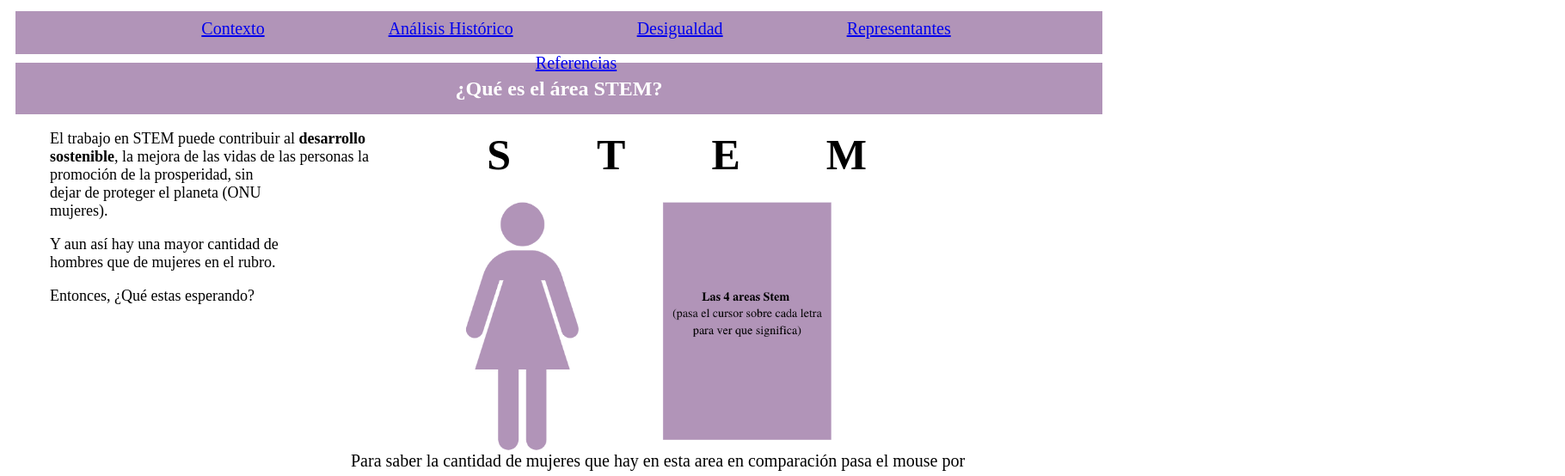
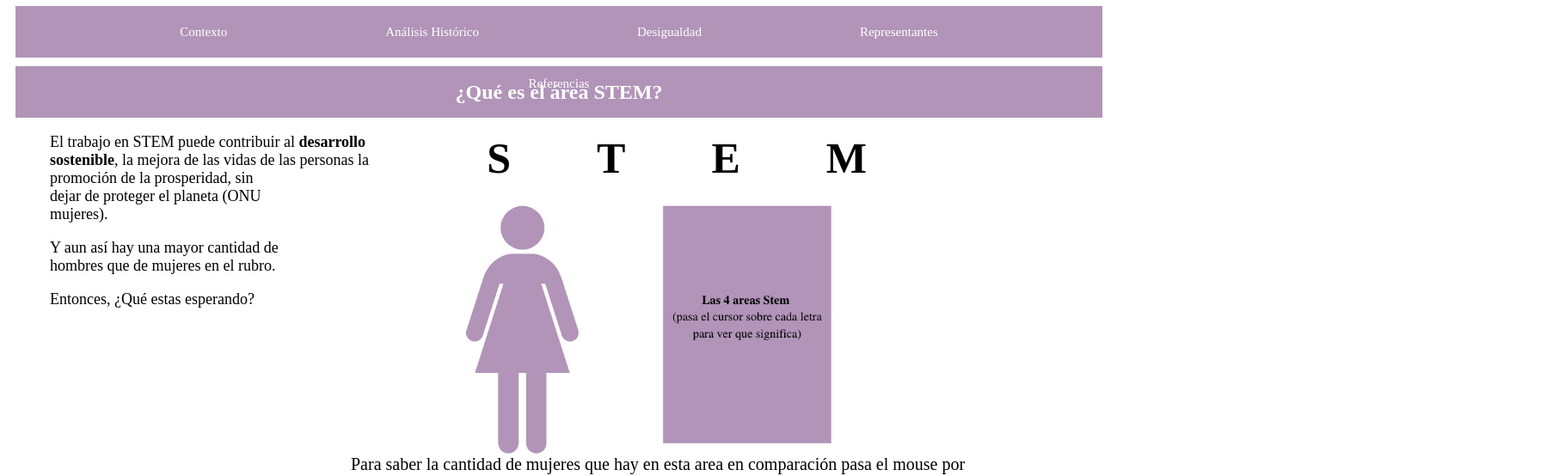
Before and after one commit to Pensamiento-Visual-2022-2/grupo4, a plain HTML site: page paginaweb1.html in a window 1280 px wide. Shown: the part 150-704 px from the top of the page at 86% size, 1820 px wide, since content can reach past the window. Drawn offline with nearby package versions, Linux system fonts and the light colour scheme.

Commit message:
cuartointento

```diff
--- a/main.css
+++ b/main.css
@@ -280,7 +280,7 @@ nav ul li{
 }
 
 .tooltip{
-  width: 200px;
+  width: 100px;
   position: relative;
   padding-left: 50px;
   border: 1px solid #b194b8;
@@ -325,7 +325,7 @@ h3{
 }
 
 .wrap{
-  width: 500px;
+  width: 100px;
   max-width: 90%;
   margin: 30px auto;
 }
@@ -343,7 +343,7 @@ ul.tabs li a{
   justify-content: center;
   align-items: center;
   font-family: 'Times New Roman', Times, serif;
-  font-size: 40px;
+  font-size: 20px;
   text-align: center;
 }
 
@@ -355,7 +355,7 @@ ul.tabs li a{
 
 .secciones article{
   padding: 10px;
-  font-size: 20px;
+  font-size: 10px;
 }
 
 .secciones article p{
@@ -369,3 +369,46 @@ ul.tabs li a{
 ul.tabs li a .tab-text{
   margin-right: 70px;
 }
+h3{
+  text-align: center;
+  font-size: 15px;
+}
+
+nav{
+  background: #b194b8;
+  height: 60px;
+  width: 100%;
+  text-align:center;
+	margin: 10px;
+}
+
+nav ul{
+	display: inline-block;
+	text-align: center;
+  margin: 0;
+  padding: 0;
+  list-style: none;
+}
+nav ul li{
+  list-style: none;
+  display: inline-block;
+  margin: 5px 10px;
+
+}
+
+nav ul li a{
+  color: white !important;
+  font-size: 15px;
+  padding: 20px;
+  text-decoration:none;
+  display:block;
+  line-height: 10px;
+}
+
+nav ul li a:hover{
+	background: #a75fea;
+}
+
+.clearfix{
+  clear: both;
+}
```
